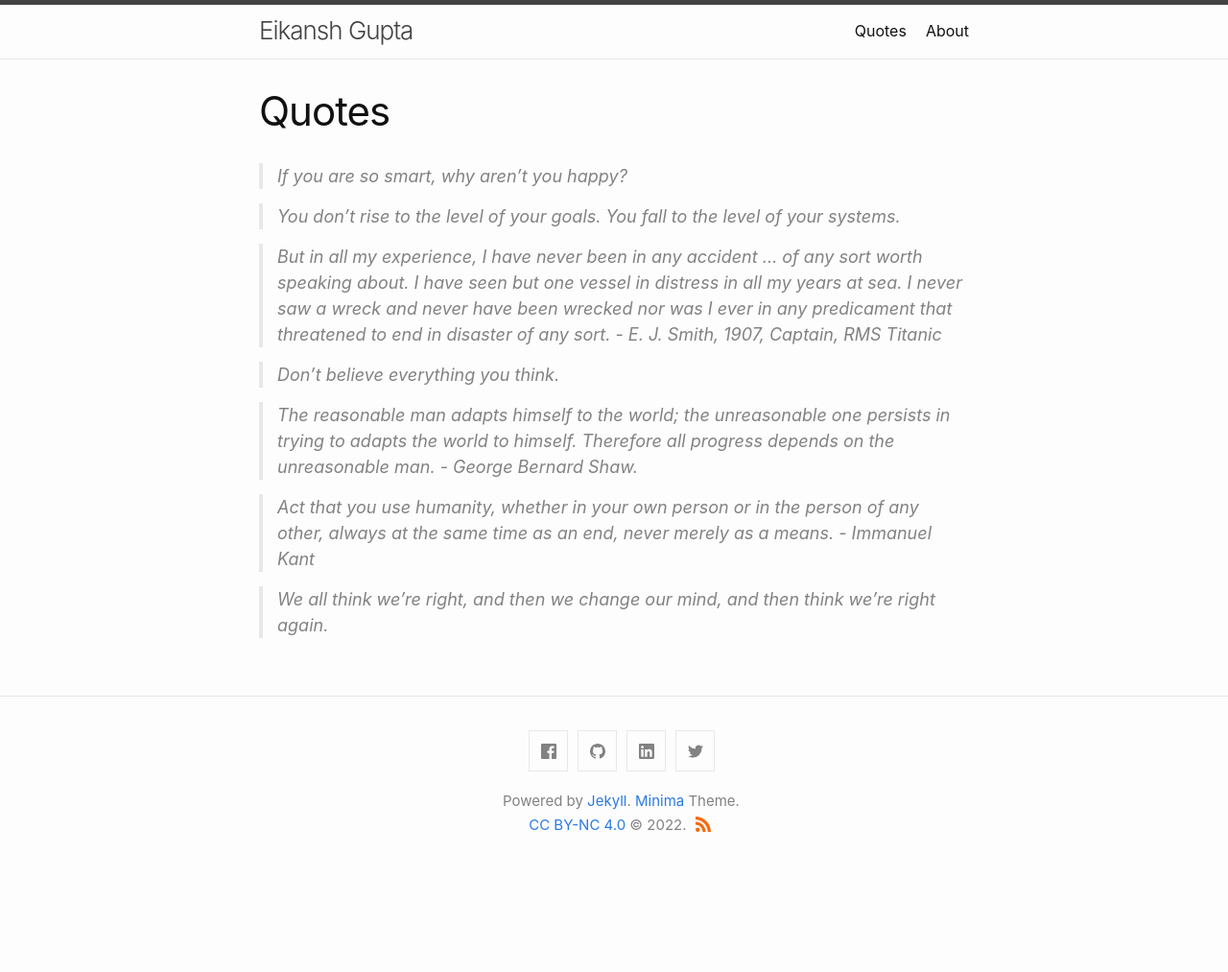
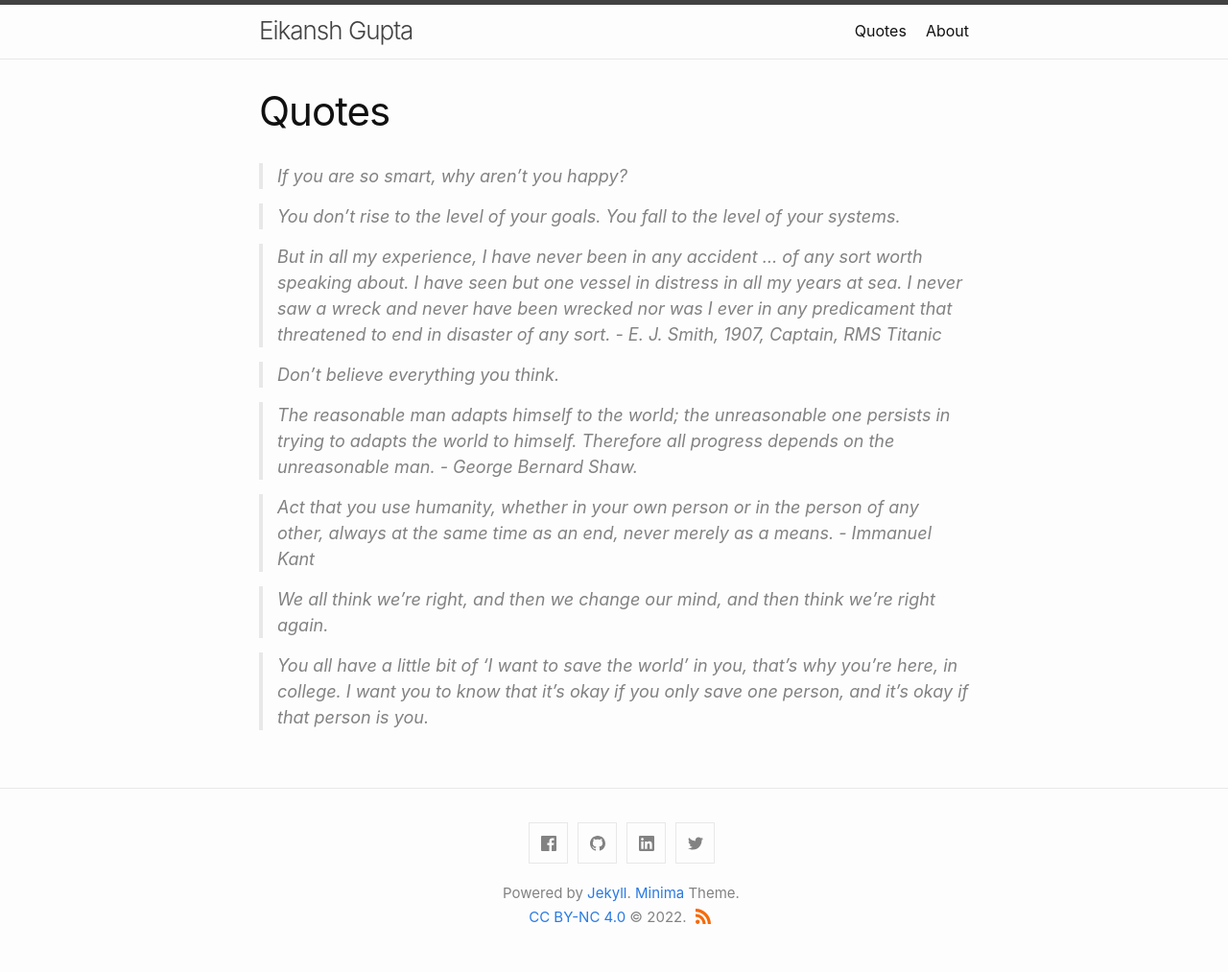
Before and after one commit to Eikansh/eikansh.github.io, a Jekyll site: the page built from quotes.md, in a window 1280 px wide. Shown: the whole page at 96% size. Built offline with Jekyll 4.4.1, drawn with Linux system fonts in a browser that asks for light colours; before the commit the page ends 917 px from its top, so only the background shows below that.

Commit message:
Update quotes.md

```diff
--- a/quotes.md
+++ b/quotes.md
@@ -17,3 +17,5 @@ permalink: /quotes/
 > Act that you use humanity, whether in your own person or in the person of any other, always at the same time as an end, never merely as a means. - Immanuel Kant
 
 > We all think we're right, and then we change our mind, and then think we're right again.
+
+> You all have a little bit of ‘I want to save the world’ in you, that’s why you’re here, in college. I want you to know that it’s okay if you only save one person, and it’s okay if that person is you.
```
